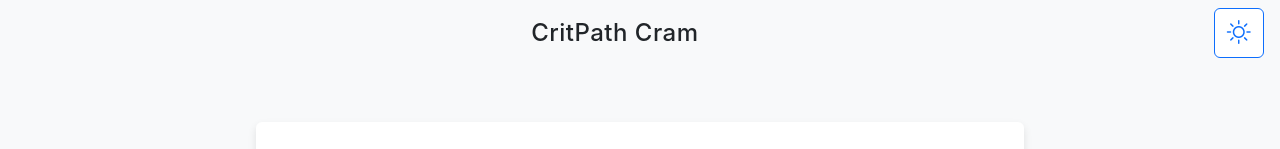
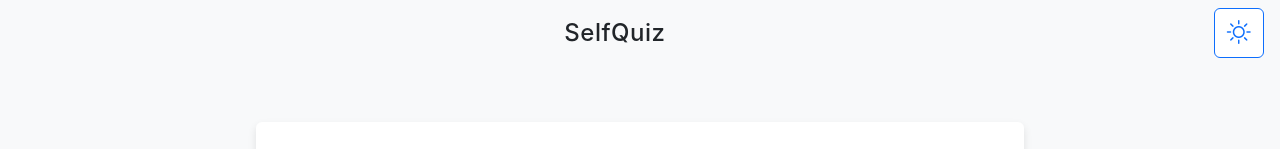
Before and after one commit to shfqrkhn/SelfQuiz, a plain HTML site: page index.html in a window 1280 px wide. Shown: the top 149 px of the page. Drawn offline with nearby package versions, Linux system fonts and the light colour scheme.

Commit message:
Update index.html

```diff
--- a/index.html
+++ b/index.html
@@ -3,7 +3,7 @@
 <head>
     <meta charset="UTF-8">
     <meta name="viewport" content="width=device-width, initial-scale=1.0">
-    <title>CritPath Cram - Practice Exams</title>
+    <title>SelfQuiz - Your Personal Knowledge Trainer</title>
     <link href="https://cdn.jsdelivr.net/npm/bootstrap@5.3.0/dist/css/bootstrap.min.css" rel="stylesheet">
     <link rel="stylesheet" href="https://cdn.jsdelivr.net/npm/bootstrap-icons@1.11.3/font/bootstrap-icons.min.css">
     <style>
@@ -372,7 +372,7 @@
 <body>
     <header class="d-flex align-items-center py-2 px-3" style="background:transparent;">
         <div class="flex-grow-1"></div> <!-- Left spacer -->
-        <h1 class="h4 mb-0">CritPath Cram</h1> <!-- Centered title -->
+        <h1 class="h4 mb-0">SelfQuiz</h1> <!-- Centered title -->
         <div class="flex-grow-1 d-flex"> <!-- Right spacer with button -->
             <button id="themeToggleBtn" class="btn ms-auto" aria-pressed="false" aria-label="Toggle day/night mode" style="min-width:44px;">
                 <span id="themeToggleIcon" aria-hidden="true">
```
